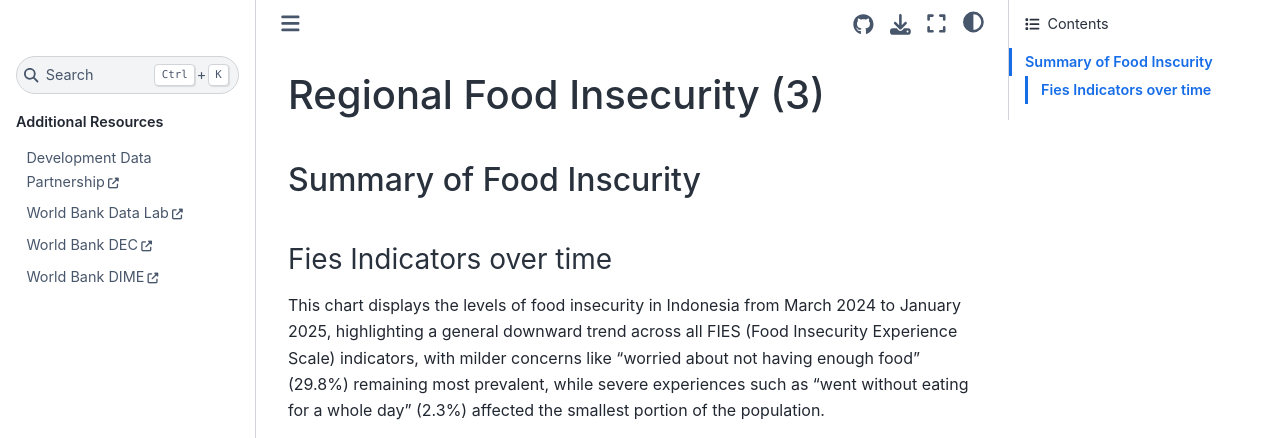
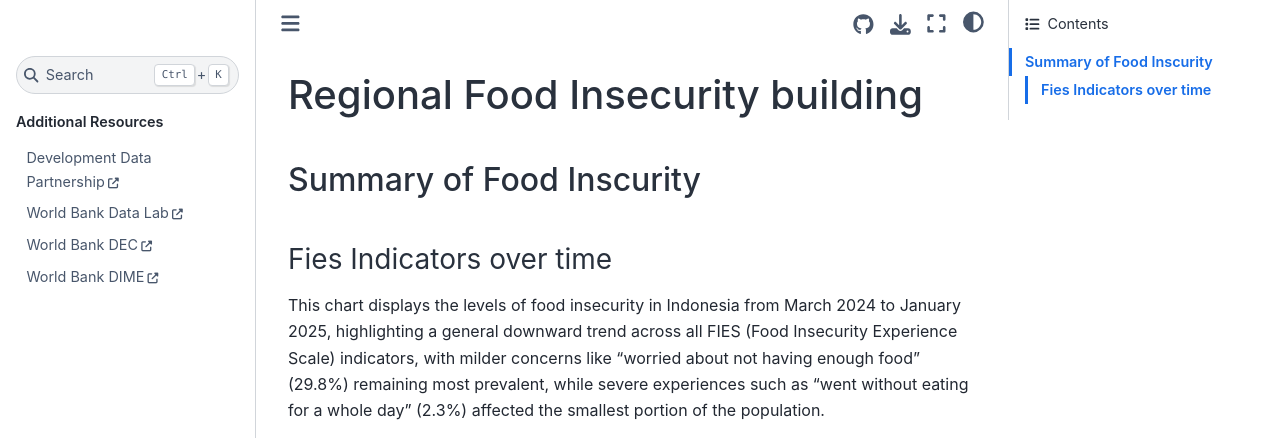
Before and after one commit to Laurent-Smeets-GSS-Account/test_v3, a Jupyter Book: the page built from docs/test-food-security.md, in a window 1280 px wide, cut to the strip 0-438 px from the top of the page. Built offline with Jupyter Book 1.0.4 settings and Sphinx 7.4.7 and the Sphinx Book theme 1.1.4, drawn with Linux system fonts in a browser that asks for light colours; pages that are not in the unit, such as notebooks, are missing from menus.

Commit message:
update toc 2

```diff
--- a/docs/_toc.yml
+++ b/docs/_toc.yml
@@ -4,8 +4,6 @@ root: index
 parts:
   - caption: Recommended Workflows
     chapters:
-      - file: docs/regional food insecurity
-      - file: docs/Food_insecuity
       - file: docs/test-food-security
       - file: docs/notebooks-workflows
       - file: docs/presenting-results
--- a/docs/test-food-security.md
+++ b/docs/test-food-security.md
@@ -1,4 +1,4 @@
-# Regional Food Insecurity (3)
+# Regional Food Insecurity building
 
 <script src="Food_insecuity_files/libs/kePrint-0.0.1/kePrint.js"></script>
 <link href="Food_insecuity_files/libs/lightable-0.0.1/lightable.css" rel="stylesheet" />
```
